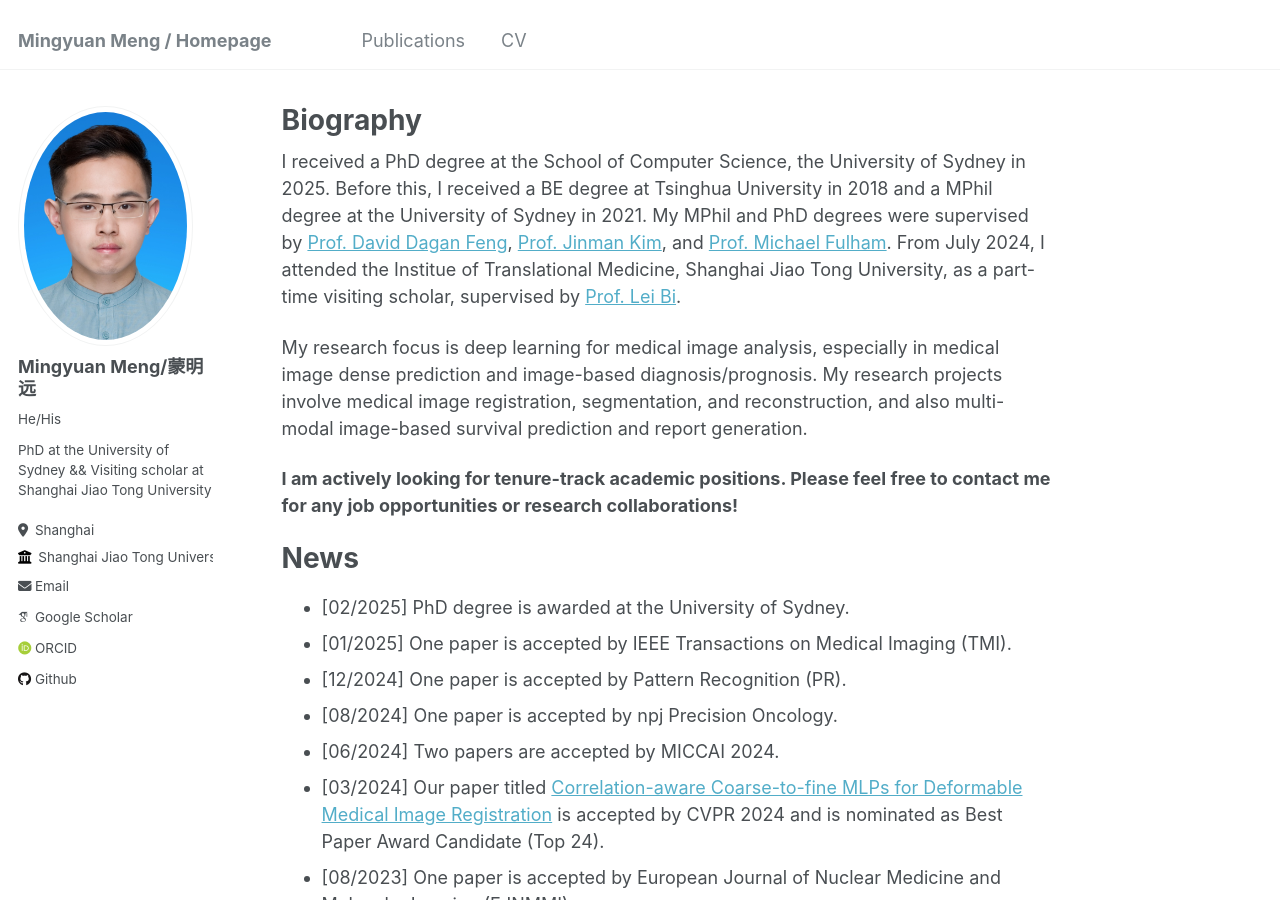
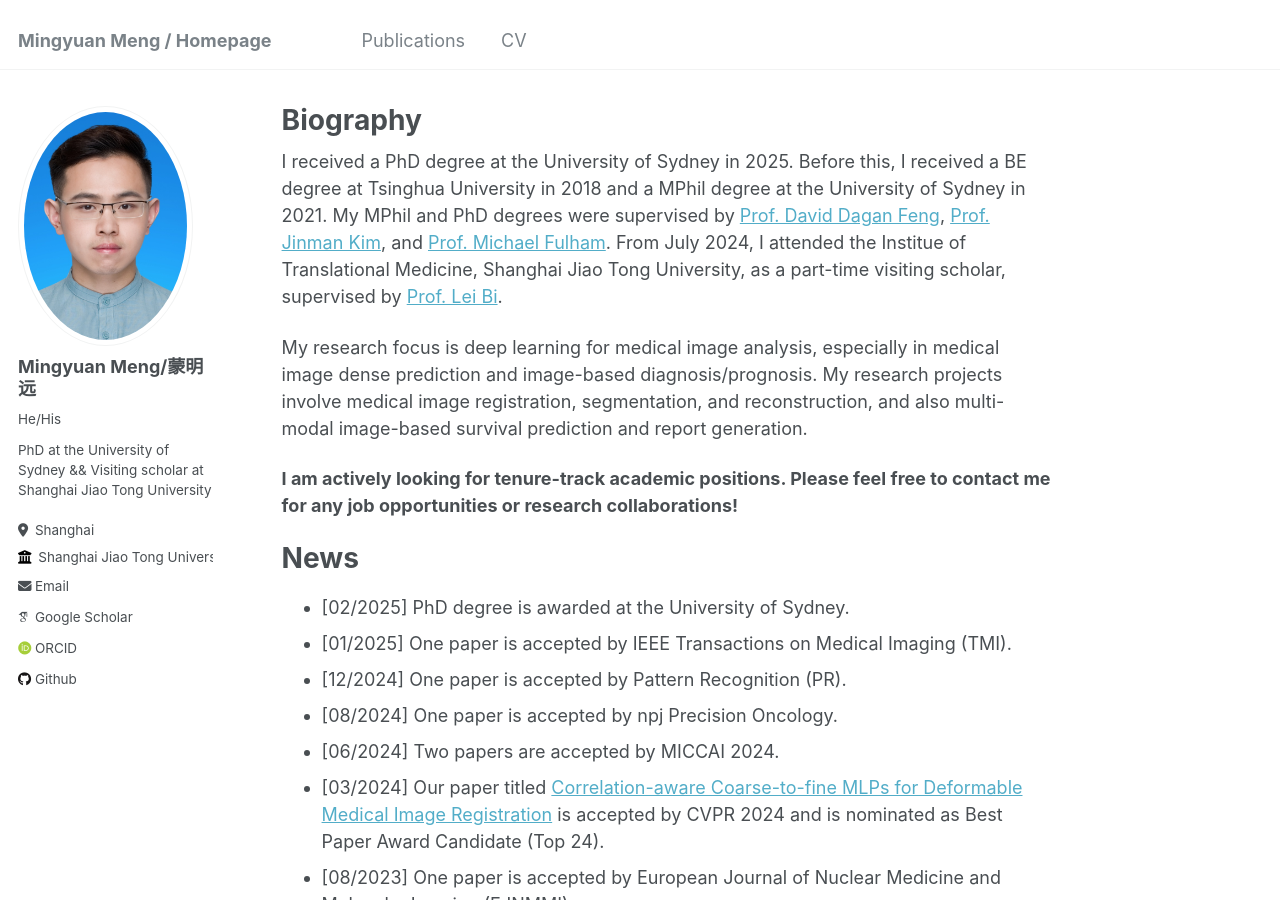
Before and after one commit to MungoMeng/mungomeng.github.io, a Jekyll site: the page built from _pages/about.md, in a window 1280 px wide and 900 px high. Built offline with Jekyll 4.4.1, drawn with Linux system fonts in a browser that asks for light colours; some web fonts are replaced.

Commit message:
Update about.md

```diff
--- a/_pages/about.md
+++ b/_pages/about.md
@@ -7,7 +7,7 @@ redirect_from:
   - /about.html
 ---
 
-I received a PhD degree at the School of Computer Science, the University of Sydney in 2025. Before this, I received a BE degree at Tsinghua University in 2018 and a MPhil degree at the University of Sydney in 2021. My MPhil and PhD degrees were supervised by [Prof. David Dagan Feng](https://www.sydney.edu.au/engineering/about/our-people/academic-staff/dagan-feng.html), [Prof. Jinman Kim](https://www.sydney.edu.au/engineering/about/our-people/academic-staff/jinman-kim.html), and [Prof. Michael Fulham](https://www.sydney.edu.au/engineering/about/our-people/academic-staff/michael-fulham.html). From July 2024, I attended the Institue of Translational Medicine, Shanghai Jiao Tong University, as a part-time visiting scholar, supervised by [Prof. Lei Bi](http://lei.bi/).
+I received a PhD degree at the University of Sydney in 2025. Before this, I received a BE degree at Tsinghua University in 2018 and a MPhil degree at the University of Sydney in 2021. My MPhil and PhD degrees were supervised by [Prof. David Dagan Feng](https://www.sydney.edu.au/engineering/about/our-people/academic-staff/dagan-feng.html), [Prof. Jinman Kim](https://www.sydney.edu.au/engineering/about/our-people/academic-staff/jinman-kim.html), and [Prof. Michael Fulham](https://www.sydney.edu.au/engineering/about/our-people/academic-staff/michael-fulham.html). From July 2024, I attended the Institue of Translational Medicine, Shanghai Jiao Tong University, as a part-time visiting scholar, supervised by [Prof. Lei Bi](http://lei.bi/).
 
 My research focus is deep learning for medical image analysis, especially in medical image dense prediction and image-based diagnosis/prognosis. My research projects involve medical image registration, segmentation, and reconstruction, and also multi-modal image-based survival prediction and report generation.
 
```
